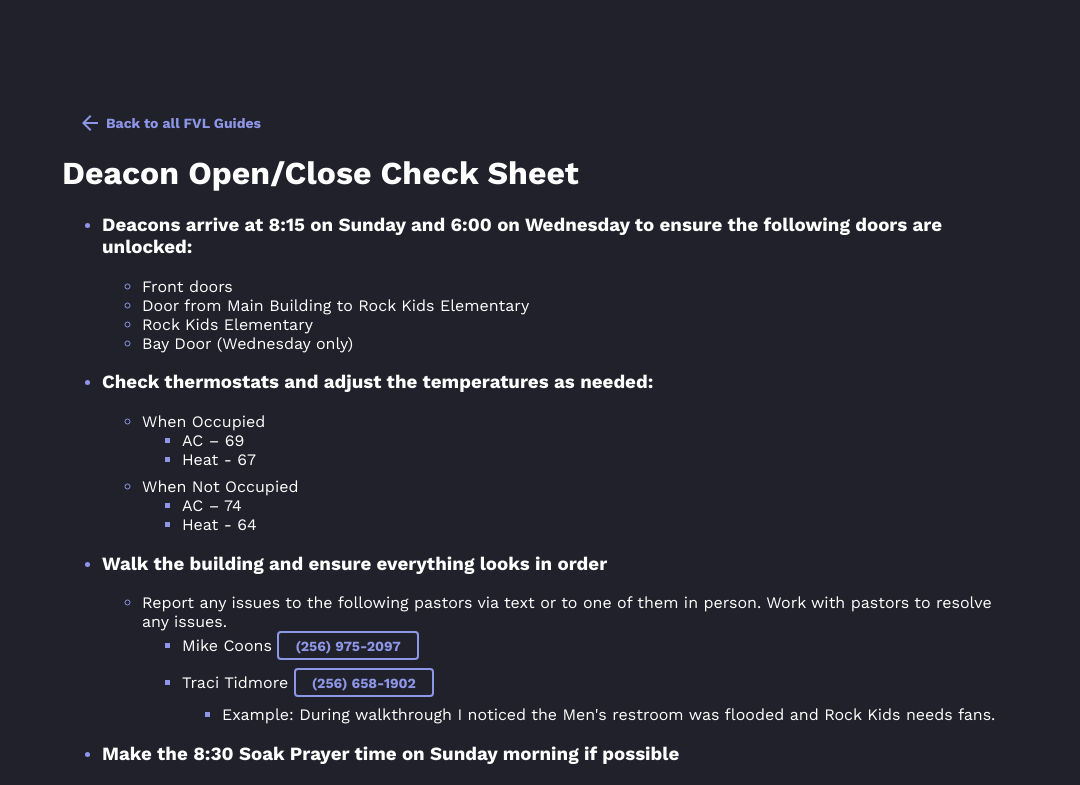
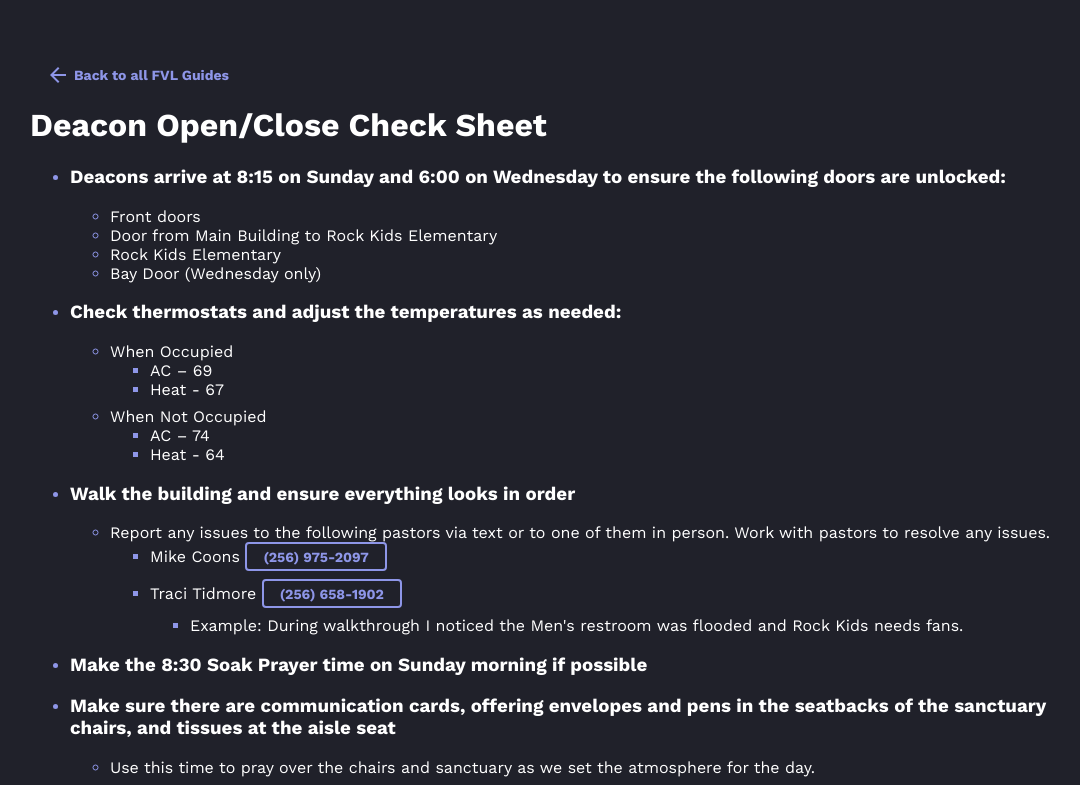
Before and after one commit to atrombet/fvl-guides, a Nuxt app: page /deacon-open-close in a window 1280 px wide. Shown: the top 785 px of the page, without its empty margins (98-1178 px from the left). Built offline with nearby package versions, Linux system fonts and the light colour scheme.

Commit message:
Fix layout of deacon list.

```diff
--- a/pages/deacon-open-close.vue
+++ b/pages/deacon-open-close.vue
@@ -1,5 +1,4 @@
 <template>
-  <div class="page">
   <BackToHome />
   <h1>Deacon Open/Close Check Sheet</h1>
   <ul>
@@ -33,8 +32,8 @@
     <li><h3>Walk the building and ensure everything looks in order</h3></li>
     <ul>
       <li>
-          Report any issues to the following pastors via text or to one of them
-          in person. Work with pastors to resolve any issues.
+        Report any issues to the following pastors via text or to one of them in
+        person. Work with pastors to resolve any issues.
       </li>
       <ul>
         <li class="mb-sm">
@@ -51,8 +50,8 @@
         </li>
         <ul>
           <li>
-              Example: During walkthrough I noticed the Men's restroom was
-              flooded and Rock Kids needs fans.
+            Example: During walkthrough I noticed the Men's restroom was flooded
+            and Rock Kids needs fans.
           </li>
         </ul>
       </ul>
@@ -64,9 +63,8 @@
 
     <li>
       <h3>
-          Make sure there are communication cards, offering envelopes and pens
-          in the seatbacks of the sanctuary chairs, and tissues at the aisle
-          seat
+        Make sure there are communication cards, offering envelopes and pens in
+        the seatbacks of the sanctuary chairs, and tissues at the aisle seat
       </h3>
     </li>
     <ul>
@@ -106,10 +104,8 @@
 
     <li>
       <h3>
-          Check all doors in the facility to make sure they are locked and
-          closed
+        Check all doors in the facility to make sure they are locked and closed
       </h3>
     </li>
   </ul>
-  </div>
 </template>
```
Lines whose indentation alone changed are shown as unchanged.
